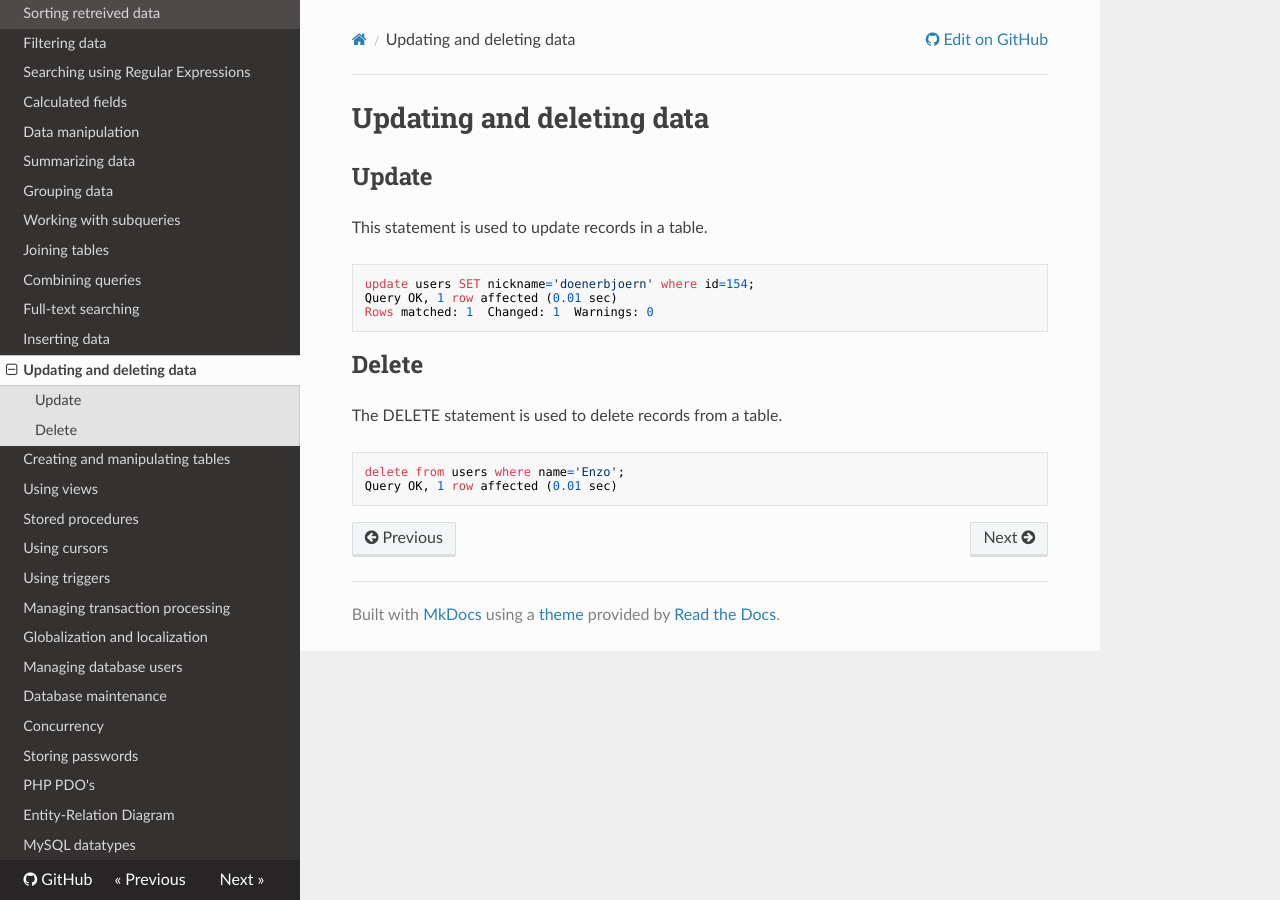
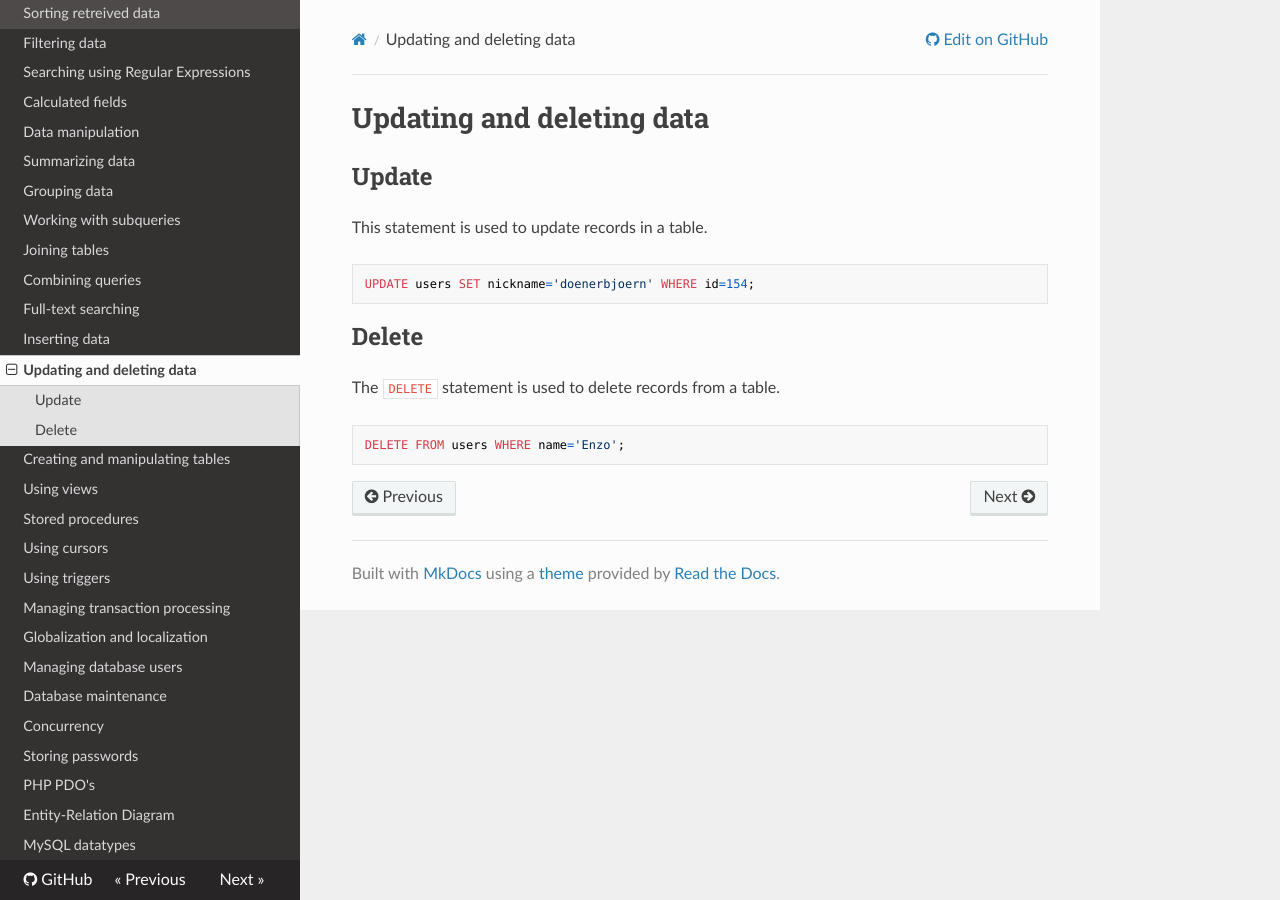
Before and after one commit to sillevl/course-databases, an MkDocs documentation site: the page built from docs/update-and-delete.md, in a window 1280 px wide. Built offline with MkDocs 1.6.1, drawn with Linux system fonts in a browser that asks for light colours; nearby versions of some CDN libraries; old or Windows-style settings are respelled for this version of MkDocs.

Commit message:
And another one gone...

````diff
--- a/docs/update-and-delete.md
+++ b/docs/update-and-delete.md
@@ -2,13 +2,10 @@
 ##Update
 This statement is used to update records in a table.
 ```sql
-update users SET nickname='doenerbjoern' where id=154;
-Query OK, 1 row affected (0.01 sec)
-Rows matched: 1  Changed: 1  Warnings: 0
+UPDATE users SET nickname='doenerbjoern' WHERE id=154;
 ```
 ##Delete
-The DELETE statement is used to delete records from a table.
+The `DELETE` statement is used to delete records from a table.
 ```sql
-delete from users where name='Enzo';
-Query OK, 1 row affected (0.01 sec)
+DELETE FROM users WHERE name='Enzo';
 ```
````
